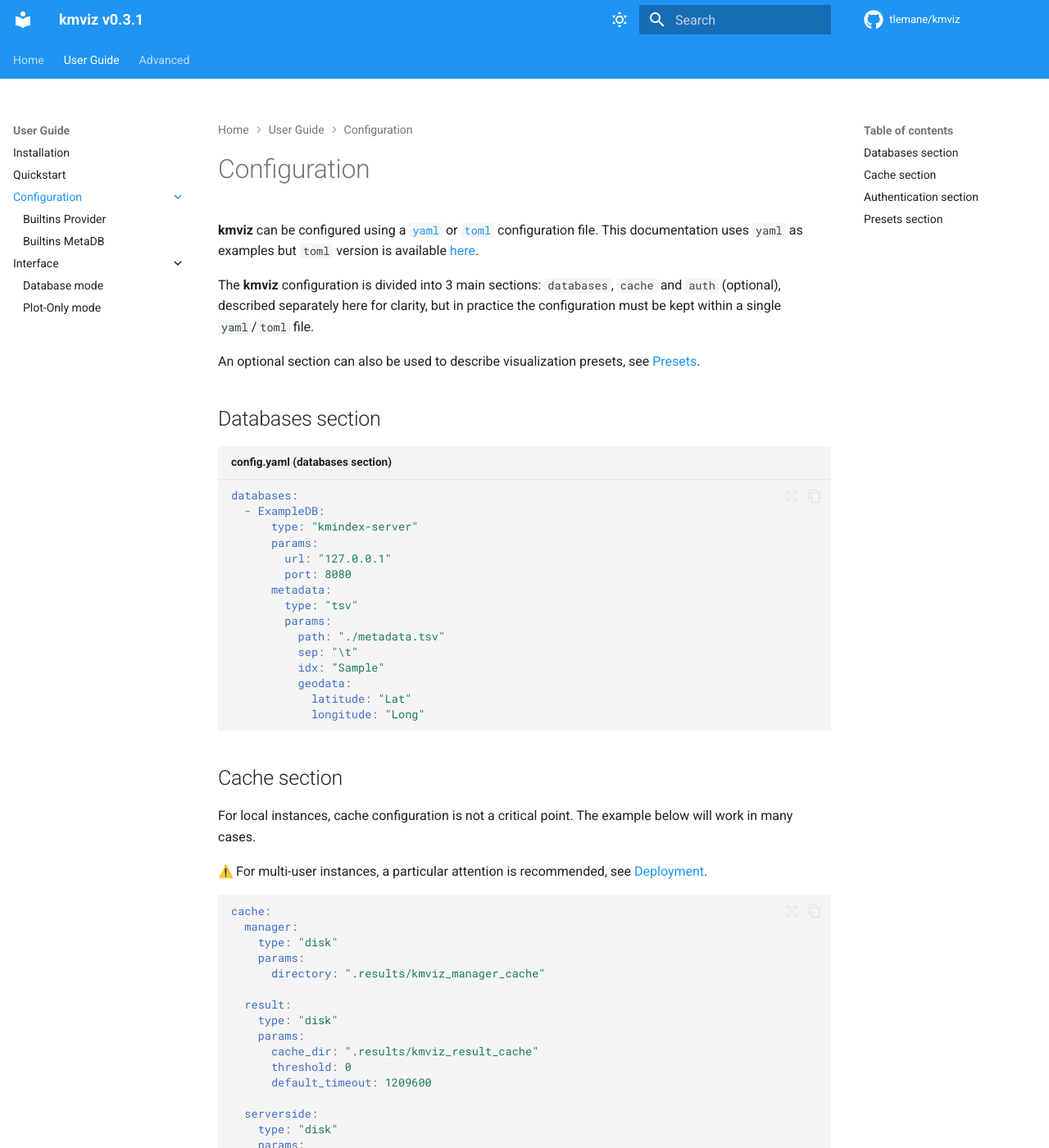
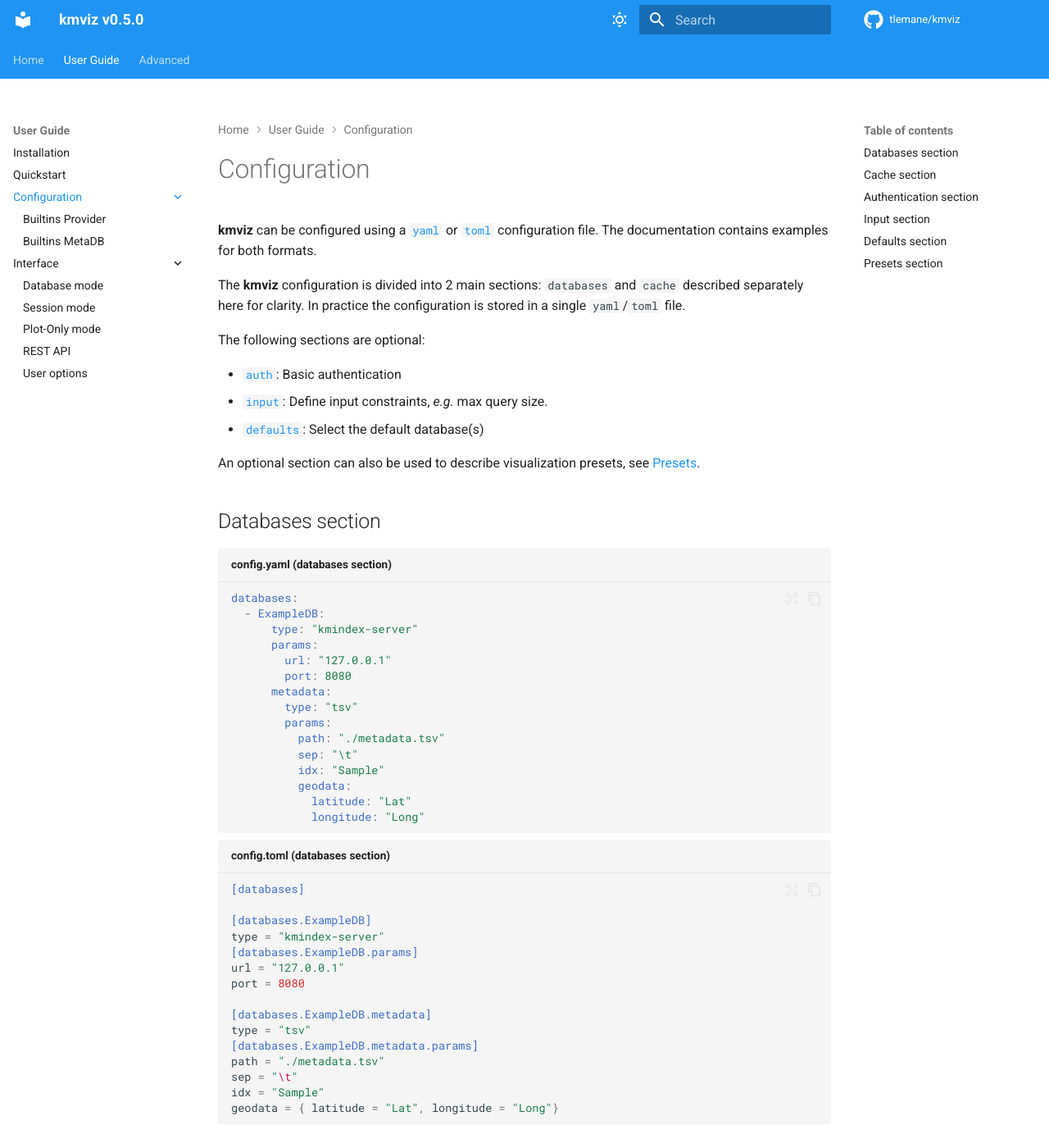
Before and after one commit to tlemane/kmviz, an MkDocs documentation site: the page built from docs/docs/configuration/index.md, in a window 1280 px wide and 1400 px high. Shown: the whole window at 82% size. Built offline with MkDocs 1.6.1 and Material for MkDocs 9.7.7, drawn with Linux system fonts in a browser that asks for light colours; emoji names are drawn with the system emoji font; comment, search, counter and statistics services are not loaded; the version menu is left out; some of the changed text lies outside the part shown.

Commit message:
update: docs

````diff
--- a/docs/docs/configuration/index.md
+++ b/docs/docs/configuration/index.md
@@ -1,12 +1,20 @@
 # Configuration
 
-**kmviz** can be configured using a [`yaml`](https://yaml.org/) or [`toml`](https://toml.io/en/) configuration file. This documentation uses `yaml` as examples but `toml` version is available [here](https://github.com/tlemane/kmviz/tests/small_example/config.toml).
+**kmviz** can be configured using a [`yaml`](https://yaml.org/) or [`toml`](https://toml.io/en/) configuration file. The documentation contains examples for both formats.
 
-The **kmviz** configuration is divided into 3 main sections: `databases`, `cache` and `auth` (optional), described separately here for clarity, but in practice the configuration must be kept within a single `yaml`/`toml` file.
+The **kmviz** configuration is divided into 2 main sections: `databases` and `cache` described separately here for clarity. In practice the configuration is stored in a single `yaml`/`toml` file.
+
+The following sections are optional:
+
+- [`auth`](#authentication-section): Basic authentication
+- [`input`](#input-section): Define input constraints, *e.g.* max query size.
+- [`defaults`](#defaults-section): Select the default database(s)
 
 An optional section can also be used to describe visualization presets, see [Presets](#presets-section).
 
 ## Databases section
+
+<div class="grid cards" markdown>
 
 ```yaml title="config.yaml (databases section)"
 databases:
@@ -26,13 +34,35 @@
             longitude: "Long"
 ```
 
+```toml title="config.toml (databases section)"
+[databases]
+
+[databases.ExampleDB]
+type = "kmindex-server"
+[databases.ExampleDB.params]
+url = "127.0.0.1"
+port = 8080
+
+[databases.ExampleDB.metadata]
+type = "tsv"
+[databases.ExampleDB.metadata.params]
+path = "./metadata.tsv"
+sep = "\t"
+idx = "Sample"
+geodata = { latitude = "Lat", longitude = "Long"}
+```
+
+</div>
+
 ## Cache section
 
 For local instances, cache configuration is not a critical point. The example below will work in many cases.
 
 :warning: For multi-user instances, a particular attention is recommended, see [Deployment](../deploy/docker.md#about-cache).
 
-```yaml
+<div class="grid cards" markdown>
+
+```yaml title="config.yaml (cache section)"
 cache:
   manager:
     type: "disk"
@@ -54,6 +84,28 @@
       default_timeout: 86400
 ```
 
+```toml title="config.toml (cache section)"
+[cache]
+
+[cache.serverside]
+type = "disk"
+params.cache_dir = ".results/kmviz_serverside_cache"
+params.threshold = 0
+params.default_timeout = 86400
+
+[cache.manager]
+type = "disk"
+params.directory = ".results/kmviz_manager_cache"
+
+[cache.result]
+type = "disk"
+params.cache_dir = ".results/kmviz_result_cache"
+params.threshold = 0
+params.default_timeout = 1209600
+```
+
+</div>
+
 ## Authentication section
 
 At the moment, **kmviz** has limited authentication support with only [HTTP BasicAuth](https://datatracker.ietf.org/doc/html/rfc7617). Crendentials can be specified directly in the configuration file, or retrieved through the system keyring service. See [jaraco/keyring](https://github.com/jaraco/keyring) for the list of supported keyring backends.
@@ -61,18 +113,94 @@
 Note that authentication section is optional.
 
 
-```yaml title="Inline"
+<div class="grid" markdown>
+
+```yaml title="config.yaml (Inline)"
 auth:
   username: "password"
   username_2: "password_2"
 ```
-
-```yaml title="Keyring"
+```yaml title="config.yaml (Keyring)"
 auth:
   - username
   - username_2
 ```
 
+```toml title="config.toml (Inline)"
+[auth]
+username = "password"
+username_2 = "password_2
+```
+```toml title="config.toml (Keyring)"
+auth = ["username", "username_2"]
+```
+
+</div>
+
+## Input section
+
+The `input` section allows to define input constraints:
+
+- `max_query`: Maximum number of queries
+- `max_query_size`: Maximum number of characters per query
+- `max_size`: Maximum number of characters (total)
+- `alphabet`: Restrict input to `dna` or `amino` sequences
+
+<div class="grid" markdown>
+
+```yaml title="config.yaml (input section)"
+input:
+  max_query: 10
+  max_query_size: 300
+  max_size: 50000
+  alphabet: "dna"
+```
+
+```toml title="config.toml (input section)"
+[input]
+max_query = 10
+max_query_size = 300
+max_size = 50000
+alphabet = "dna"
+```
+
+</div>
+
+## Defaults section
+
+The `defaults` section allows to select default database(s):
+
+- `databases`: The list of databases that will be preselected in [Input database(s)](../interface/database.md#select-databases).
+- `configuration`: The database that will be preselected in [Input configuration](../interface/database.md#select-databases).
+- `hide_db`: Can be used to hide the [database and configuration selectors](../interface/database.md#select-databases) when a single default database is set, allowing to streamline the user interface.
+
+<div class="grid" markdown>
+
+```yaml title="config.yaml (defaults section)"
+defaults:
+  databases:
+    - ExampleDB
+  configuration: ExampleDB
+  hide_db: true
+```
+
+```toml title="config.toml (defaults section)"
+[defaults]
+databases = ["ExampleDB"]
+configuration = "ExampleDB"
+hide_db = true
+```
+
+</div>
+
+<div class="grid cards" markdown>
+
+<img src="../interface/assets/no_hide.png", class="ImageHelp">
+
+<img src="../interface/assets/hide.png", class="ImageHelp">
+
+</div>
+
 ## Presets section
 
 :construction:
--- a/docs/docs/stylesheets/extra.css
+++ b/docs/docs/stylesheets/extra.css
@@ -16,3 +16,7 @@
   margin-left: auto;
   margin-right: auto;
 }
+
+.md-typeset .grid {
+  grid-template-columns: repeat(auto-fit, minmax(20rem, 1fr))
+}
--- a/docs/mkdocs.yml
+++ b/docs/mkdocs.yml
@@ -1,4 +1,4 @@
-site_name: kmviz v0.3.1
+site_name: kmviz v0.5.0
 site_url: https://tlemane.github.io/kmviz
 
 repo_url:  https://github.com/tlemane/kmviz
@@ -17,7 +17,10 @@
     - Interface:
       - interface/index.md
       - Database mode: 'interface/database.md'
+      - Session mode: 'interface/session.md'
       - Plot-Only mode: 'interface/plot_only.md'
+      - REST API: 'interface/rest.md'
+      - User options: 'configuration/user_options.md'
   - Advanced:
     - Plugin:
       - plugins/index.md
@@ -29,6 +32,7 @@
       - deploy/index.md
       - Docker: 'deploy/docker.md'
       - Docker compose: 'deploy/compose.md'
+      - API: 'deploy/api.md'
 
 plugins:
   - mike
````
Also changed, not shown: docs/docs/builtins/provider.md (+5 -0 lines), docs/docs/configuration/user_options.md (added, +40 -0 lines), docs/docs/deploy/api.md (added, +12 -0 lines), docs/docs/interface/database.md (+5 -1 lines), docs/docs/interface/rest.md (added, +70 -0 lines), docs/docs/interface/session.md (added, +11 -0 lines), docs/docs/plugins/plugin_provider.md (+2 -2 lines), docs/docs/interface/assets/choice_opt.png (added), docs/docs/interface/assets/hide.png (added), docs/docs/interface/assets/multi_opt.png (added), docs/docs/interface/assets/no_hide.png (added), docs/docs/interface/assets/numeric_opt.png (added), docs/docs/interface/assets/query.png, docs/docs/interface/assets/range_opt.png (added), 1 more files.
